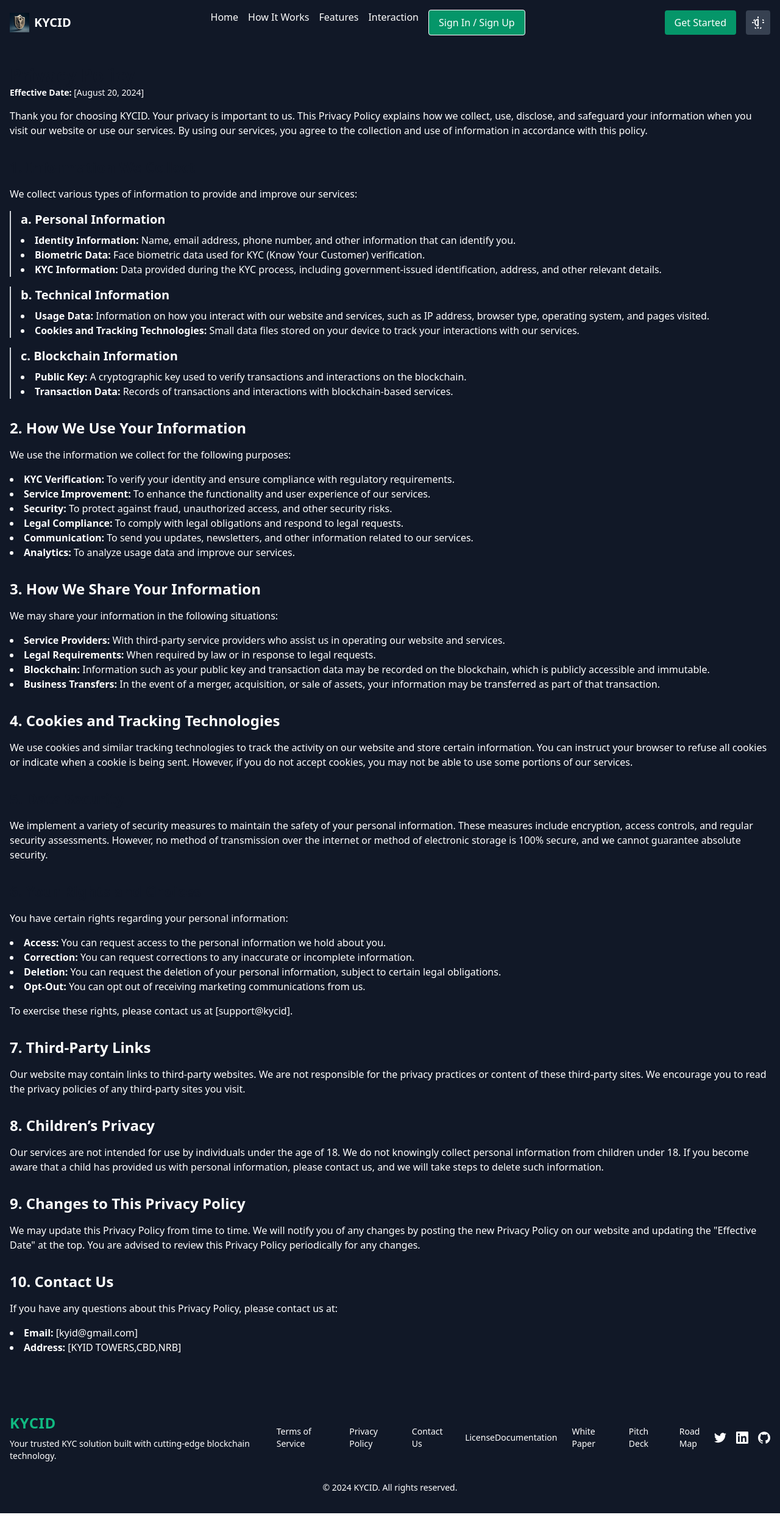
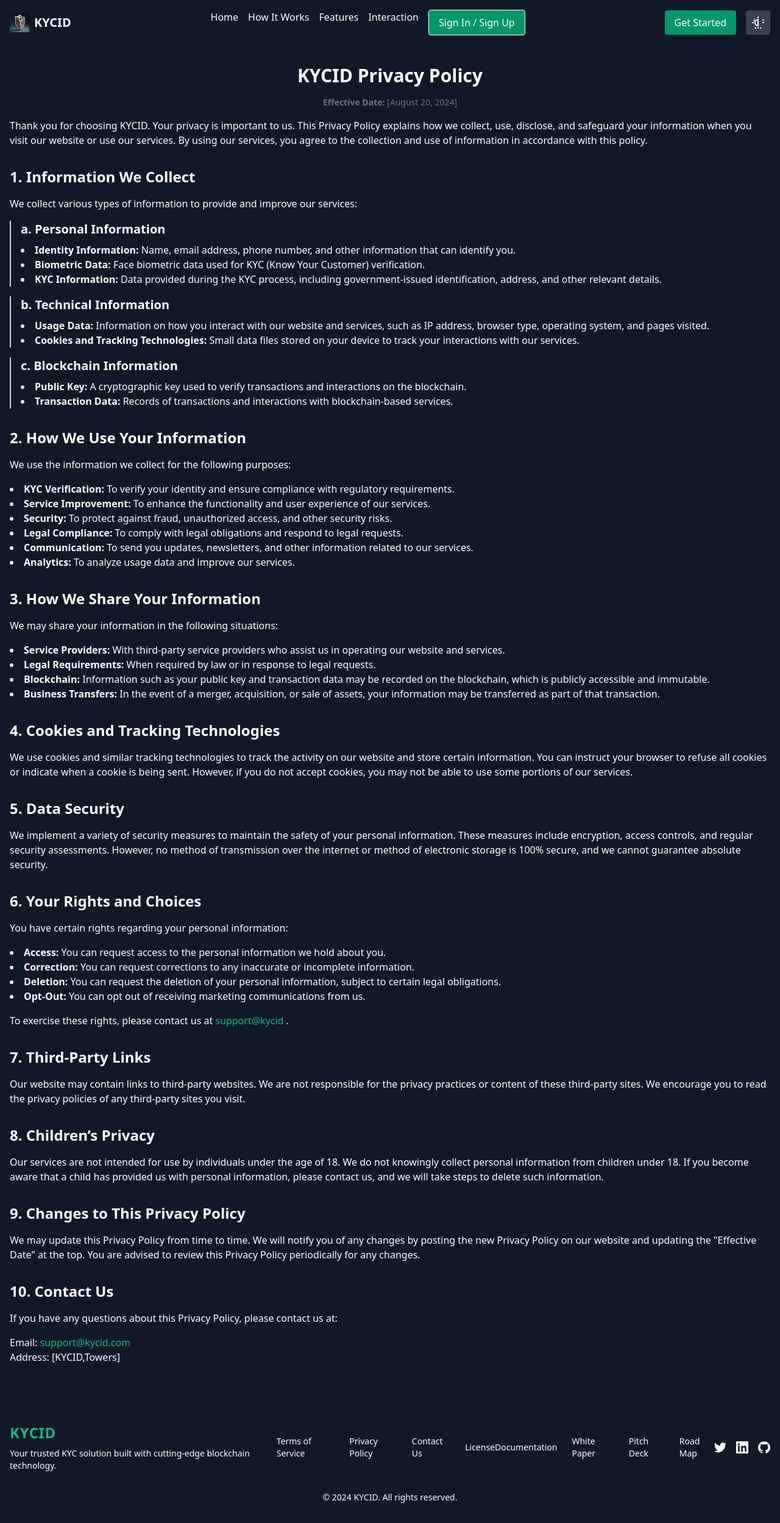
Before and after one commit to OsuwoJr/kycid, a SvelteKit app: page /privacy in a window 1280 px wide. Shown: the whole page at 61% size. Built offline with nearby package versions, Linux system fonts and the light colour scheme.

Commit message:
fix links on navigation pages

```diff
--- a/src/routes/contact/+page.svelte
+++ b/src/routes/contact/+page.svelte
@@ -43,7 +43,7 @@
             </li>
             <li>
               <h3 class="text-lg font-semibold">Phone</h3>
-              <a href="tel:+254123456789" class="text-sm hover:text-emerald-400">+254 123 456 789</a>
+              <a href="tel:+254790932575" class="text-sm hover:text-emerald-400">+254 790 932 575</a>
             </li>
             <li>
               <h3 class="text-lg font-semibold">Address</h3>
--- a/src/routes/documentation/+page.svelte
+++ b/src/routes/documentation/+page.svelte
@@ -15,19 +15,19 @@
         <nav class="container mx-auto flex flex-col items-start">
             <a href="/" class="text-xl font-bold text-emerald-500 mb-4">KYCID</a>
             <ul class="flex flex-col space-y-4">
-                <li><a href="#introduction" class="hover:underline">Introduction</a></li>
-                <li><a href="#getting-started" class="hover:underline">Getting Started</a></li>
-                <li><a href="#core-components" class="hover:underline">Core Components</a></li>
-                <li><a href="#routing" class="hover:underline">Routing & Navigation</a></li>
-                <li><a href="#authentication-flow" class="hover:underline">Authentication Flow</a></li>
-                <li><a href="#dashboard" class="hover:underline">Dashboard</a></li>
-                <li><a href="#external-app" class="hover:underline">External App Interaction</a></li>
-                <li><a href="#styling" class="hover:underline">Styling & Theming</a></li>
-                <li><a href="#deployment" class="hover:underline">Deployment</a></li>
-                <li><a href="#faq" class="hover:underline">FAQ</a></li>
-                <li><a href="#contributing" class="hover:underline">Contributing</a></li>
-                <li><a href="#acknowledgements" class="hover:underline">Acknowledgements</a></li>
-                <li><a href="#license" class="hover:underline">License</a></li>
+                <li><a href="#introduction" class="text-emerald-500 hover:text-emerald-400">Introduction</a></li>
+                <li><a href="#getting-started" class="text-emerald-500 hover:text-emerald-400">Getting Started</a></li>
+                <li><a href="#core-components" class="text-emerald-500 hover:text-emerald-400">Core Components</a></li>
+                <li><a href="#routing" class="text-emerald-500 hover:text-emerald-400">Routing & Navigation</a></li>
+                <li><a href="#authentication-flow" class="text-emerald-500 hover:text-emerald-400">Authentication Flow</a></li>
+                <li><a href="#dashboard" class="text-emerald-500 hover:text-emerald-400">Dashboard</a></li>
+                <li><a href="#external-app" class="text-emerald-500 hover:text-emerald-400">External App Interaction</a></li>
+                <li><a href="#styling" class="text-emerald-500 hover:text-emerald-400">Styling & Theming</a></li>
+                <li><a href="#deployment" class="text-emerald-500 hover:text-emerald-400">Deployment</a></li>
+                <li><a href="#faq" class="text-emerald-500 hover:text-emerald-400">FAQ</a></li>
+                <li><a href="#contributing" class="text-emerald-500 hover:text-emerald-400">Contributing</a></li>
+                <li><a href="#acknowledgements" class="text-emerald-500 hover:text-emerald-400">Acknowledgements</a></li>
+                <li><a href="#license" class="text-emerald-500 hover:text-emerald-400">License</a></li>
             </ul>
         </nav>
     </div>
@@ -90,7 +90,7 @@
             <h3 class="text-2xl font-semibold mt-4">Running the Project Locally</h3>
             <p>To start the development server:</p>
             <pre class="bg-gray-800 p-4 rounded"><code>npm run dev</code></pre>
-            <p>Visit <a href="http://localhost:5173" class="text-emerald-400 hover:underline">http://localhost:5173</a> to view the platform.</p>
+            <p>Visit <a href="http://localhost:5173" class="text-emerald-500 hover:text-emerald-400">http://localhost:5173</a> to view the platform.</p>
         </section>
 
         <section id="core-components" class="mb-12">
@@ -188,7 +188,7 @@
         <section id="contributing" class="mb-12">
             <h2 class="text-3xl font-bold text-emerald-500 section-title">Contributing</h2>
             <p>We welcome contributions to the KYCID project. Please fork the repository, make your changes, and submit a pull request. Follow our coding guidelines and ensure all tests pass before submitting.</p>
-            <p>For more details, refer to our <a href="https://github.com/your-username/kycid" class="text-emerald-400 hover:underline">GitHub repository</a>.</p>
+            <p>For more details, refer to our <a target="_blank" href="https://github.com/OsuwoJr/kycid" class="text-emerald-500 hover:text-emerald-400">GitHub repository</a>.</p>
         </section>
 
         <section id="acknowledgements" class="mb-12">
@@ -198,7 +198,7 @@
 
         <section id="license" class="mb-12">
             <h2 class="text-3xl font-bold text-emerald-500 section-title">License</h2>
-            <p>KYCID is licensed under the MIT License. See the <a href="/license" class="text-emerald-400 hover:underline">LICENSE</a> file for more information.</p>
+            <p>KYCID is licensed under the MIT License. See the <a href="/license" class="text-emerald-500 hover:text-emerald-400">LICENSE</a> file for more information.</p>
         </section>
     </main>
 
--- a/src/routes/privacy/+page.svelte
+++ b/src/routes/privacy/+page.svelte
@@ -4,15 +4,15 @@
 
   <div class="container mx-auto px-4 py-8 text-white">
     <div class="mb-8">
-      <div class="mb-4">
-        <h1 class="text-3xl font-bold text-gray-900">Privacy Policy</h1>
-        <p class="text-sm "><strong>Effective Date:</strong> [August 20, 2024]</p>
+      <div class="text-center mb-4">
+        <h1 class="text-3xl font-bold mb-4">KYCID Privacy Policy</h1>
+        <p class="text-sm text-gray-500 "><strong>Effective Date:</strong> [August 20, 2024]</p>
       </div>
       <p class=" mb-4">Thank you for choosing KYCID. Your privacy is important to us. This Privacy Policy explains how we collect, use, disclose, and safeguard your information when you visit our website or use our services. By using our services, you agree to the collection and use of information in accordance with this policy.</p>
     </div>
 
     <div class="mb-8">
-      <h2 class="text-2xl font-semibold text-gray-900 mb-4">1. Information We Collect</h2>
+      <h2 class="text-2xl font-semibold  mb-4">1. Information We Collect</h2>
       <p class="mb-4">We collect various types of information to provide and improve our services:</p>
 
       <div class="mb-4 pl-4 border-l-2 border-gray-300">
@@ -71,12 +71,12 @@
     </div>
 
     <div class="mb-8">
-      <h2 class="text-2xl font-semibold text-gray-900 mb-4">5. Data Security</h2>
+      <h2 class="text-2xl font-semibold  mb-4">5. Data Security</h2>
       <p class=" mb-4">We implement a variety of security measures to maintain the safety of your personal information. These measures include encryption, access controls, and regular security assessments. However, no method of transmission over the internet or method of electronic storage is 100% secure, and we cannot guarantee absolute security.</p>
     </div>
 
     <div class="mb-8">
-      <h2 class="text-2xl font-semibold text-gray-900 mb-4">6. Your Rights and Choices</h2>
+      <h2 class="text-2xl font-semibold  mb-4">6. Your Rights and Choices</h2>
       <p class=" mb-4">You have certain rights regarding your personal information:</p>
       <ul class="list-disc list-inside  mb-4">
         <li><strong>Access:</strong> You can request access to the personal information we hold about you.</li>
@@ -84,7 +84,7 @@
         <li><strong>Deletion:</strong> You can request the deletion of your personal information, subject to certain legal obligations.</li>
         <li><strong>Opt-Out:</strong> You can opt out of receiving marketing communications from us.</li>
       </ul>
-      <p >To exercise these rights, please contact us at [support@kycid].</p>
+      <p >To exercise these rights, please contact us at <a href="mailto:support@kycid" class="text-emerald-500 hover:text-emerald-400">support@kycid</a> .</p>
     </div>
 
     <div class="mb-8">
@@ -105,10 +105,10 @@
     <div class="mb-8">
       <h2 class="text-2xl font-semibold  mb-4">10. Contact Us</h2>
       <p class=" mb-4">If you have any questions about this Privacy Policy, please contact us at:</p>
-      <ul class="list-disc list-inside ">
-        <li><strong>Email:</strong> [kyid@gmail.com]</li>
-        <li><strong>Address:</strong> [KYID TOWERS,CBD,NRB]</li>
-      </ul>
+      <div >
+        <p>Email: <a href="mailto:support@kycid.com" class="text-emerald-500 hover:text-emerald-400">support@kycid.com</a></p>
+        <p>Address: [KYCID,Towers]</p>
+      </div>
     </div>
   </div>
 
--- a/src/routes/terms/+page.svelte
+++ b/src/routes/terms/+page.svelte
@@ -59,7 +59,7 @@
 
             <div class="ml-4">
                 <h3 class="text-lg font-medium mb-1">6.1 Termination by User</h3>
-                <p>You may terminate your account at any time by contacting us at <a href="mailto:support@kycid.com" class="text-blue-600">support@kycid.com</a>.</p>
+                <p>You may terminate your account at any time by contacting us at <a href="mailto:support@kycid.com" class="text-emerald-500 hover:text-emerald-400">support@kycid.com</a>.</p>
 
                 <h3 class="text-lg font-medium mb-1 mt-4">6.2 Termination by KYCID</h3>
                 <p>We reserve the right to suspend or terminate your account or access to the platform at any time, without notice, for any reason, including but not limited to violation of these Terms, security concerns, or inactivity.</p>
@@ -102,11 +102,11 @@
             <h2 class="text-xl font-semibold mb-2">10. Links to Documentation and Legal Pages</h2>
 
             <div class="ml-4">
-                <p><a href="/documentation" class="text-blue-600">Documentation</a></p>
-                <p><a href="/whitepaper" class="text-blue-600">WhitePaper</a></p>
-                <p><a href="/pitchdeck" class="text-blue-600">Pitch Deck</a></p>
-                <p><a href="/license" class="text-blue-600">License</a></p>
-                <p><a href="/terms" class="text-blue-600">Terms</a></p>
+                <p><a href="/documentation" class="text-emerald-500 hover:text-emerald-400">Documentation</a></p>
+                <p><a href="/whitepaper" class="text-emerald-500 hover:text-emerald-400">WhitePaper</a></p>
+                <p><a href="/pitchdeck" class="text-emerald-500 hover:text-emerald-400">Pitch Deck</a></p>
+                <p><a href="/license" class="text-emerald-500 hover:text-emerald-400">License</a></p>
+                <p><a href="/terms" class="text-emerald-500 hover:text-emerald-400">Terms</a></p>
             </div>
         </div>
 
@@ -115,8 +115,8 @@
 
             <p>If you have any questions about these Terms, please contact us at:</p>
             <div class="ml-4">
-                <p>Email: <a href="mailto:support@kycid.com" class="text-blue-600">support@kycid.com</a></p>
-                <p>Address: [Your Company Address]</p>
+                <p>Email: <a href="mailto:support@kycid.com" class="text-emerald-500 hover:text-emerald-400">support@kycid.com</a></p>
+                <p>Address: [KYCID,Towers]</p>
             </div>
         </div>
 
```
